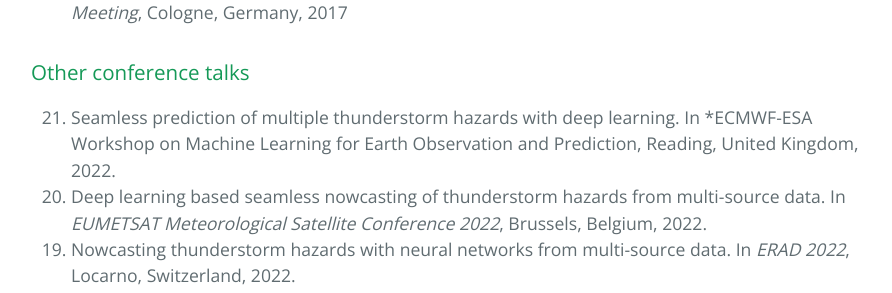
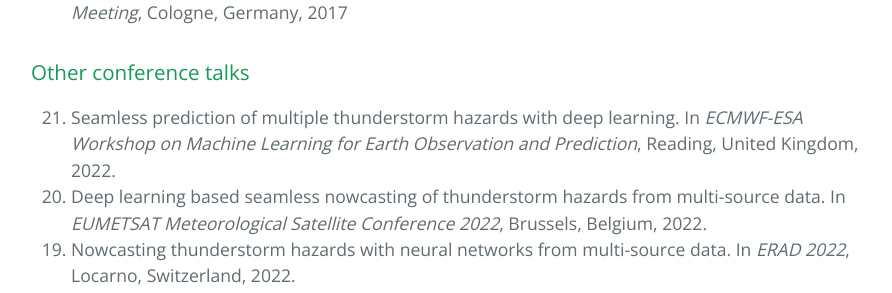
Before and after one commit to jleinonen/jleinonen.github.io, a Jekyll site: the page built from about.md, in a window 1280 px wide and 900 px high, scrolled down 7003 px. Shown: the part 155-448 px from the top of the window, without its empty margins (193-1085 px from the left). Built offline with Jekyll 4.4.1, drawn with Linux system fonts in a browser that asks for light colours; some of the changed text lies outside the part shown.

```diff
--- a/about.md
+++ b/about.md
@@ -181,7 +181,7 @@ In *ERAD 2010, Sibiu, Romania*, 2010. [https://www.erad2010.com/pdf/oral/monday/
 
 ### Other conference talks
 
-0. Seamless prediction of multiple thunderstorm hazards with deep learning. In *ECMWF-ESA Workshop on Machine Learning for Earth Observation and Prediction, Reading, United Kingdom, 2022.
+0. Seamless prediction of multiple thunderstorm hazards with deep learning. In *ECMWF-ESA Workshop on Machine Learning for Earth Observation and Prediction*, Reading, United Kingdom, 2022.
 0. Deep learning based seamless nowcasting of thunderstorm hazards from multi-source data. In *EUMETSAT Meteorological Satellite Conference 2022*, Brussels, Belgium, 2022.
 0. Nowcasting thunderstorm hazards with neural networks from multi-source data. In *ERAD 2022*, Locarno, Switzerland, 2022.
 0. Improvements to short-term weather prediction with recurrent-convolutional networks. In *2021 IEEE International Conference on Big Data*, 2021.
```
Also changed, not shown: other parts of about.md (+1 -2 lines).
